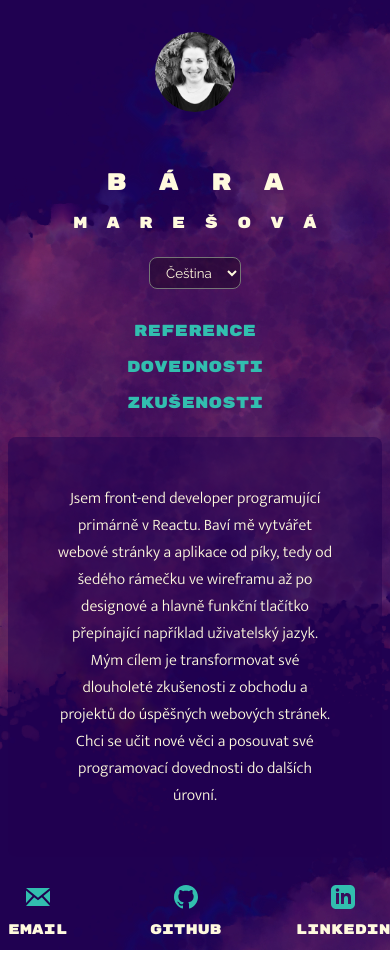
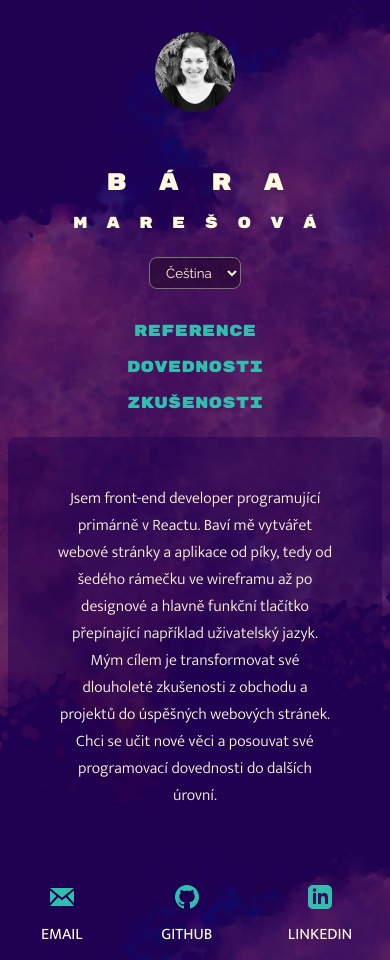
Before and after one commit to BaraMaresova/portfolio, a React (Create React App) app in the folder baramaresova/: page /#/ in a window 390 px wide. Built offline with nearby package versions, Linux system fonts and the light colour scheme.

Commit message:
footer correction

```diff
--- a/baramaresova/src/components/Footer/footer.scss
+++ b/baramaresova/src/components/Footer/footer.scss
@@ -3,11 +3,11 @@
 @import '../../scss/typography';
 
 .footer {
-  height: 120px;
   display: flex;
   margin: $spacing/2 auto;
-  justify-content: space-between;
+  justify-content: center;
   max-width: 1200px;
+  text-transform: uppercase;
 
   &_div {
     height: 100%;
@@ -33,14 +33,16 @@
     margin: $spacing/2;
   }
   &_span {
-    font-family: $title-f;
+    font-family: $headlines-f;
+    @media (min-width: 768px) {
+      font-family: $title-f;
+    }
   }
   @media (max-width: 450px) {
-    font-size: 12px;
     height: auto;
   }
   @media (max-width: 768px) {
-    font-size: 14px;
     height: auto;
+    justify-content: space-around;
   }
 }
```
